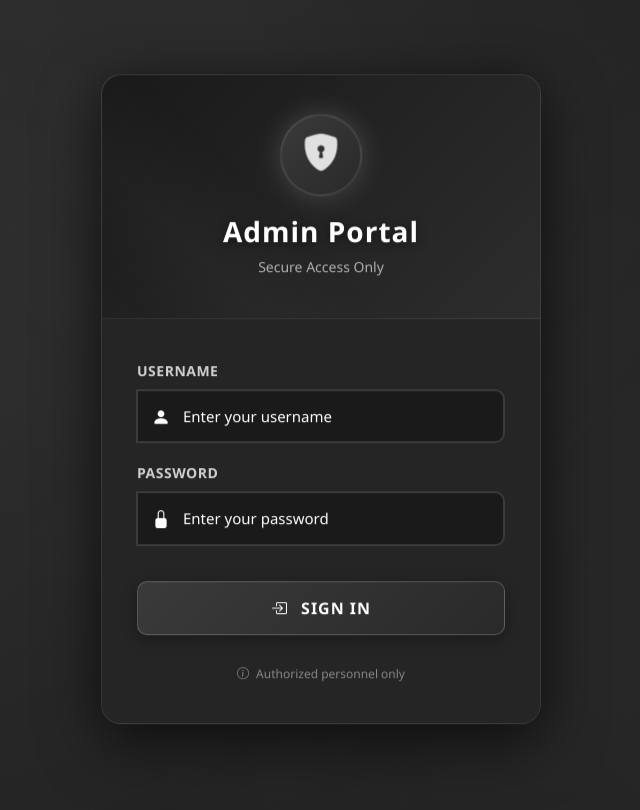
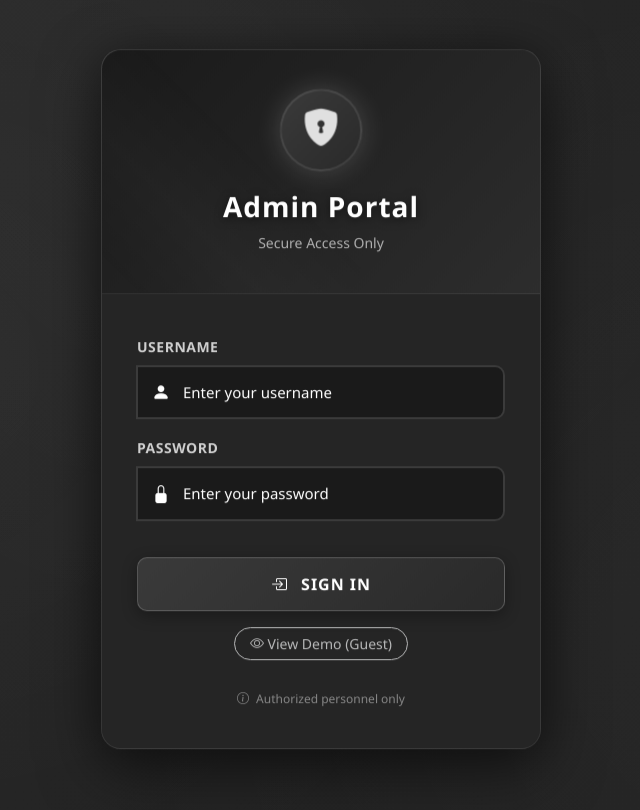
Before and after one commit to johnsathvik/MyPortfolio, a Flask app: page /admin-login in a window 1280 px wide; the page is wider, and only the part inside the window is pictured. Shown: that part, without its empty margins (319-959 px from the left). Run offline with Flask 3, Linux system fonts and the light colour scheme.

Commit message:
updates on admin and added Guest mode for demo

```diff
--- a/admin/app.py
+++ b/admin/app.py
@@ -99,6 +99,11 @@ def login_required(f):
 
         # 2. STRICT VALIDATION: Check if session credentials match current DB credentials
         # This prevents access if password was changed in DB but user still has old cookie
+
+        # GUEST MODE BYPASS: Guests don't have DB credentials to validate
+        if session.get('is_guest'):
+            return f(*args, **kwargs)
+
         current_db_links = fb.get('/links/-OOvwHeVJtSsrjh3QnWR/links', None)
         if not current_db_links:
              # Safety fallback: if DB unreadable, force re-login
@@ -151,6 +156,16 @@ def admin_profile_image(filename):
     static_dir = os.path.join(base_dir, 'main', 'project', 'static', 'assets', 'img', 'profile')
     return send_from_directory(static_dir, filename)
 
+@app.route('/guest-login')
+def guest_login():
+    """Handle Guest Login (Read-Only)"""
+    session.clear() # Clear any existing session
+    session['admin_logged_in'] = True
+    session['is_guest'] = True
+    session['admin_username'] = "Guest User"
+    flash("Logged in as Guest (Read-Only Mode)", "info")
+    return redirect(url_for('admin_intro'))
+
 @app.route('/admin-login', methods=["GET", "POST"])
 def admin_login():
     if request.method == 'POST':
@@ -188,6 +203,28 @@ def admin_intro():
 
 
     if request.method == 'POST':
+        # GUEST GUARD
+        if session.get('is_guest'):
+            flash("Guest Mode: Read-only access. Changes are not saved.", "warning")
+            return redirect(request.url)
+
+        if request.is_json:
+            data = request.get_json()
+            if 'reorder_skills' in data:
+                # GUEST GUARD
+                if session.get('is_guest'):
+                    return {'status': 'guest_mode', 'message': "Guest Mode: Changes simulated."}, 200
+
+                new_order = data['reorder_skills']
+                if isinstance(new_order, list) and new_order:
+                    raw = fb.get('/landing/skills-list', None) or {}
+                    if raw:
+                        key = next(iter(raw))
+                        fb.put(f'/landing/skills-list/{key}', 'skills', new_order)
+                        return {'status': 'success'}, 200
+                    else:
+                         return {'status': 'error', 'message': 'No skills found'}, 400
+
         form = request.form
         if 'new_skill' in form:
             new_skill = form['new_skill'].strip()
@@ -254,6 +291,11 @@ def admin_about():
 
     # Handle file upload
     if 'resume_file' in request.files:
+        # GUEST GUARD
+        if session.get('is_guest'):
+            flash("Guest Mode: Read-only access. Changes are not saved.", "warning")
+            return redirect(request.url)
+
         file = request.files['resume_file']
         if file and file.filename:
             # Check file extension
@@ -303,6 +345,11 @@ def admin_about():
             return redirect(url_for('admin_about'))
 
     if 'new_title' in request.form:
+        # GUEST GUARD
+        if session.get('is_guest'):
+            flash("Guest Mode: Read-only access. Changes are not saved.", "warning")
+            return redirect(request.url)
+
         title = request.form['new_title'].strip()
         desc = request.form['new_description'].strip()
         pct = int(request.form['new_percentage'])
@@ -330,6 +377,11 @@ def admin_about():
                 })
 
     elif request.method == 'POST':
+        # GUEST GUARD
+        if session.get('is_guest'):
+            flash("Guest Mode: Read-only access. Changes are not saved.", "warning")
+            return redirect(request.url)
+
         if 'edited_bio_heading' in request.form:
             new_heading = request.form['edited_bio_heading'].strip()
             raw_head = fb.get('/about/heading', None) or {}
@@ -410,6 +462,11 @@ def admin_experience():
     edit_data = None
 
     if request.method == "POST":
+        # GUEST GUARD
+        if session.get('is_guest'):
+            flash("Guest Mode: Read-only access. Changes are not saved.", "warning")
+            return redirect(request.url)
+
         # Handle Professional Summary update
         if 'edited_professional_summary' in request.form:
             new_summary = request.form['edited_professional_summary'].strip()
@@ -553,6 +610,11 @@ def admin_experience():
 @app.route('/delete-experience', methods=['POST'])
 @nocache
 def delete_experience():
+    # GUEST GUARD
+    if session.get('is_guest'):
+        flash("Guest Mode: Read-only access. Changes are not saved.", "warning")
+        return redirect(url_for('admin_experience'))
+
     key = request.form.get('key')
     if key:
         fb.delete('/experience', key)
@@ -567,6 +629,11 @@ def admin_education():
     # Strict validation handled by decorator
     edit_data = None
     if request.method == "POST":
+        # GUEST GUARD
+        if session.get('is_guest'):
+            flash("Guest Mode: Read-only access. Changes are not saved.", "warning")
+            return redirect(request.url)
+
         # Edit button clicked
         if 'edit_key' in request.form:
             key = request.form['edit_key']
@@ -616,6 +683,11 @@ def admin_education():
 @nocache
 def delete_education():
     # Strict validation handled by decorator
+    # GUEST GUARD
+    if session.get('is_guest'):
+        flash("Guest Mode: Read-only access. Changes are not saved.", "warning")
+        return redirect(url_for('admin_education'))
+
     key = request.form.get('key')
     if key:
         fb.delete('/resume/education', key)
@@ -631,6 +703,11 @@ def admin_certification():
     edit_data = None
 
     if request.method == "POST":
+        # GUEST GUARD
+        if session.get('is_guest'):
+            flash("Guest Mode: Read-only access. Changes are not saved.", "warning")
+            return redirect(request.url)
+
         # Handle file upload
         image_path = None
         if 'cert_image' in request.files:
@@ -722,6 +799,11 @@ def admin_certification():
 @nocache
 def delete_certification():
     # Strict validation handled by decorator
+    # GUEST GUARD
+    if session.get('is_guest'):
+        flash("Guest Mode: Read-only access. Changes are not saved.", "warning")
+        return redirect(url_for('admin_certification'))
+
     key = request.form.get('key')
     if key:
         fb.delete('/certifications', key)
@@ -738,6 +820,11 @@ def admin_project():
     edit_data = None
 
     if request.method == "POST":
+        # GUEST GUARD
+        if session.get('is_guest'):
+            flash("Guest Mode: Read-only access. Changes are not saved.", "warning")
+            return redirect(request.url)
+
         # Edit button clicked
         if 'edit_key' in request.form:
             key = request.form['edit_key']
@@ -789,6 +876,11 @@ def admin_project():
 @nocache
 def delete_project():
     # Strict validation handled by decorator
+    # GUEST GUARD
+    if session.get('is_guest'):
+        flash("Guest Mode: Read-only access. Changes are not saved.", "warning")
+        return redirect(url_for('admin_project'))
+
     key = request.form.get('key')
     if key:
         fb.delete('/projects', key)
@@ -803,6 +895,11 @@ def admin_contact():
     # Strict validation handled by decorator
 
     if request.method == "POST":
+        # GUEST GUARD
+        if session.get('is_guest'):
+            flash("Guest Mode: Read-only access. Changes are not saved.", "warning")
+            return redirect(url_for('admin_contact'))
+
         # Get the links data
         links = fb.get('/links/-OOvwHeVJtSsrjh3QnWR/links', None) or {}
 
--- a/admin/templates/admin-about.html
+++ b/admin/templates/admin-about.html
@@ -412,6 +412,11 @@
               <i class="bi bi-shield-check"></i> Admin Panel
             </h4>
             <small class="text-muted">Dashboard</small>
+            {% if session.is_guest %}
+            <div class="mt-2">
+              <span class="badge bg-warning text-dark"><i class="bi bi-eye"></i> Guest Mode</span>
+            </div>
+            {% endif %}
           </div>
           <hr>
           <ul class="nav flex-column">
--- a/admin/templates/admin-certification.html
+++ b/admin/templates/admin-certification.html
@@ -384,6 +384,11 @@
               <i class="bi bi-shield-check"></i> Admin Panel
             </h4>
             <small class="text-muted">Dashboard</small>
+            {% if session.is_guest %}
+            <div class="mt-2">
+              <span class="badge bg-warning text-dark"><i class="bi bi-eye"></i> Guest Mode</span>
+            </div>
+            {% endif %}
           </div>
           <hr>
           <ul class="nav flex-column">
--- a/admin/templates/admin-education.html
+++ b/admin/templates/admin-education.html
@@ -368,6 +368,11 @@
               <i class="bi bi-shield-check"></i> Admin Panel
             </h4>
             <small class="text-muted">Dashboard</small>
+            {% if session.is_guest %}
+            <div class="mt-2">
+              <span class="badge bg-warning text-dark"><i class="bi bi-eye"></i> Guest Mode</span>
+            </div>
+            {% endif %}
           </div>
           <hr>
           <ul class="nav flex-column">
--- a/admin/templates/admin-experience.html
+++ b/admin/templates/admin-experience.html
@@ -388,6 +388,11 @@
               <i class="bi bi-shield-check"></i> Admin Panel
             </h4>
             <small class="text-muted">Dashboard</small>
+            {% if session.is_guest %}
+            <div class="mt-2">
+              <span class="badge bg-warning text-dark"><i class="bi bi-eye"></i> Guest Mode</span>
+            </div>
+            {% endif %}
           </div>
           <hr>
           <ul class="nav flex-column">
@@ -437,6 +442,7 @@
 
       <!-- Main Content -->
       <main class="col-12 col-md-10 py-4 px-md-4">
+        <!-- Page Header -->
         <!-- Page Header -->
         <div class="page-header">
           <div class="d-flex justify-content-between align-items-center">
--- a/admin/templates/admin-login.html
+++ b/admin/templates/admin-login.html
@@ -1,5 +1,6 @@
 <!DOCTYPE html>
 <html lang="en">
+
 <head>
   <meta charset="UTF-8">
   <meta name="viewport" content="width=device-width, initial-scale=1">
@@ -45,15 +46,33 @@
     }
 
     @keyframes gradientShift {
-      0% { background-position: 0% 50%; }
-      50% { background-position: 100% 50%; }
-      100% { background-position: 0% 50%; }
+      0% {
+        background-position: 0% 50%;
+      }
+
+      50% {
+        background-position: 100% 50%;
+      }
+
+      100% {
+        background-position: 0% 50%;
+      }
     }
 
     @keyframes particleFloat {
-      0%, 100% { transform: translate(0, 0) scale(1); }
-      33% { transform: translate(30px, -30px) scale(1.1); }
-      66% { transform: translate(-20px, 20px) scale(0.9); }
+
+      0%,
+      100% {
+        transform: translate(0, 0) scale(1);
+      }
+
+      33% {
+        transform: translate(30px, -30px) scale(1.1);
+      }
+
+      66% {
+        transform: translate(-20px, 20px) scale(0.9);
+      }
     }
 
     .login-container {
@@ -69,6 +88,7 @@
         opacity: 0;
         transform: translateY(50px) scale(0.9);
       }
+
       to {
         opacity: 1;
         transform: translateY(0) scale(1);
@@ -76,8 +96,15 @@
     }
 
     @keyframes float {
-      0%, 100% { transform: translateY(0px); }
-      50% { transform: translateY(-10px); }
+
+      0%,
+      100% {
+        transform: translateY(0px);
+      }
+
+      50% {
+        transform: translateY(-10px);
+      }
     }
 
     .card {
@@ -94,8 +121,15 @@
     }
 
     @keyframes cardGlow {
-      0%, 100% { box-shadow: 0 20px 60px rgba(0, 0, 0, 0.5), 0 0 0 1px rgba(255, 255, 255, 0.05) inset, 0 0 40px rgba(0, 0, 0, 0.3); }
-      50% { box-shadow: 0 20px 60px rgba(0, 0, 0, 0.5), 0 0 0 1px rgba(255, 255, 255, 0.08) inset, 0 0 50px rgba(255, 255, 255, 0.05); }
+
+      0%,
+      100% {
+        box-shadow: 0 20px 60px rgba(0, 0, 0, 0.5), 0 0 0 1px rgba(255, 255, 255, 0.05) inset, 0 0 40px rgba(0, 0, 0, 0.3);
+      }
+
+      50% {
+        box-shadow: 0 20px 60px rgba(0, 0, 0, 0.5), 0 0 0 1px rgba(255, 255, 255, 0.08) inset, 0 0 50px rgba(255, 255, 255, 0.05);
+      }
     }
 
     .card-header {
@@ -119,8 +153,13 @@
     }
 
     @keyframes shimmer {
-      0% { transform: translateX(-100%); }
-      100% { transform: translateX(100%); }
+      0% {
+        transform: translateX(-100%);
+      }
+
+      100% {
+        transform: translateX(100%);
+      }
     }
 
     .icon-wrapper {
@@ -140,10 +179,13 @@
     }
 
     @keyframes iconPulse {
-      0%, 100% {
+
+      0%,
+      100% {
         transform: scale(1);
         box-shadow: 0 0 20px rgba(255, 255, 255, 0.1);
       }
+
       50% {
         transform: scale(1.05);
         box-shadow: 0 0 30px rgba(255, 255, 255, 0.2);
@@ -159,8 +201,15 @@
     }
 
     @keyframes iconBounce {
-      0%, 100% { transform: translateY(0); }
-      50% { transform: translateY(-5px); }
+
+      0%,
+      100% {
+        transform: translateY(0);
+      }
+
+      50% {
+        transform: translateY(-5px);
+      }
     }
 
     .card-header h3 {
@@ -180,6 +229,7 @@
         opacity: 0;
         transform: translateX(-20px);
       }
+
       to {
         opacity: 1;
         transform: translateX(0);
@@ -213,14 +263,20 @@
       animation: labelFadeIn 0.8s ease-out both;
     }
 
-    .form-label:nth-of-type(1) { animation-delay: 0.6s; }
-    .form-label:nth-of-type(2) { animation-delay: 0.8s; }
+    .form-label:nth-of-type(1) {
+      animation-delay: 0.6s;
+    }
+
+    .form-label:nth-of-type(2) {
+      animation-delay: 0.8s;
+    }
 
     @keyframes labelFadeIn {
       from {
         opacity: 0;
         transform: translateY(-10px);
       }
+
       to {
         opacity: 1;
         transform: translateY(0);
@@ -232,14 +288,20 @@
       animation: inputSlideIn 0.8s ease-out both;
     }
 
-    .input-group:nth-of-type(1) { animation-delay: 0.7s; }
-    .input-group:nth-of-type(2) { animation-delay: 0.9s; }
+    .input-group:nth-of-type(1) {
+      animation-delay: 0.7s;
+    }
+
+    .input-group:nth-of-type(2) {
+      animation-delay: 0.9s;
+    }
 
     @keyframes inputSlideIn {
       from {
         opacity: 0;
         transform: translateX(-30px);
       }
+
       to {
         opacity: 1;
         transform: translateX(0);
@@ -331,6 +393,7 @@
         opacity: 0;
         transform: translateY(20px);
       }
+
       to {
         opacity: 1;
         transform: translateY(0);
@@ -368,8 +431,15 @@
     }
 
     @keyframes iconSlide {
-      0%, 100% { transform: translateX(0); }
-      50% { transform: translateX(3px); }
+
+      0%,
+      100% {
+        transform: translateX(0);
+      }
+
+      50% {
+        transform: translateX(3px);
+      }
     }
 
     .alert {
@@ -383,9 +453,19 @@
     }
 
     @keyframes shake {
-      0%, 100% { transform: translateX(0); }
-      25% { transform: translateX(-10px); }
-      75% { transform: translateX(10px); }
+
+      0%,
+      100% {
+        transform: translateX(0);
+      }
+
+      25% {
+        transform: translateX(-10px);
+      }
+
+      75% {
+        transform: translateX(10px);
+      }
     }
 
     .alert-danger {
@@ -403,8 +483,13 @@
     }
 
     @keyframes fadeIn {
-      from { opacity: 0; }
-      to { opacity: 1; }
+      from {
+        opacity: 0;
+      }
+
+      to {
+        opacity: 1;
+      }
     }
 
     .footer-text i {
@@ -412,8 +497,15 @@
     }
 
     @keyframes pulse {
-      0%, 100% { opacity: 0.8; }
-      50% { opacity: 1; }
+
+      0%,
+      100% {
+        opacity: 0.8;
+      }
+
+      50% {
+        opacity: 1;
+      }
     }
 
     @media (max-width: 480px) {
@@ -454,15 +546,8 @@
             <label for="username" class="form-label">Username</label>
             <div class="input-group">
               <i class="bi bi-person-fill"></i>
-              <input
-                type="text"
-                name="username"
-                id="username"
-                class="form-control"
-                placeholder="Enter your username"
-                required
-                autocomplete="username"
-              >
+              <input type="text" name="username" id="username" class="form-control" placeholder="Enter your username"
+                required autocomplete="username">
             </div>
           </div>
 
@@ -470,15 +555,8 @@
             <label for="password" class="form-label">Password</label>
             <div class="input-group">
               <i class="bi bi-lock-fill"></i>
-              <input
-                type="password"
-                name="password"
-                id="password"
-                class="form-control"
-                placeholder="Enter your password"
-                required
-                autocomplete="current-password"
-              >
+              <input type="password" name="password" id="password" class="form-control"
+                placeholder="Enter your password" required autocomplete="current-password">
             </div>
           </div>
 
@@ -486,6 +564,13 @@
             <i class="bi bi-box-arrow-in-right me-2"></i>
             Sign In
           </button>
+
+          <div class="text-center mt-3">
+            <a href="{{ url_for('guest_login') }}" class="btn btn-outline-light btn-sm"
+              style="border-radius: 20px; padding: 5px 15px; opacity: 0.7;">
+              <i class="bi bi-eye"></i> View Demo (Guest)
+            </a>
+          </div>
         </form>
 
         <div class="footer-text">
@@ -496,4 +581,5 @@
     </div>
   </div>
 </body>
+
 </html>
--- a/admin/templates/admin-project.html
+++ b/admin/templates/admin-project.html
@@ -368,6 +368,11 @@
               <i class="bi bi-shield-check"></i> Admin Panel
             </h4>
             <small class="text-muted">Dashboard</small>
+            {% if session.is_guest %}
+            <div class="mt-2">
+              <span class="badge bg-warning text-dark"><i class="bi bi-eye"></i> Guest Mode</span>
+            </div>
+            {% endif %}
           </div>
           <hr>
           <ul class="nav flex-column">
```
Also changed, not shown: admin/templates/admin-contact.html (+7 -0 lines), admin/templates/admin-home.html (+60 -3 lines). Lines whose indentation alone changed are shown as unchanged.
